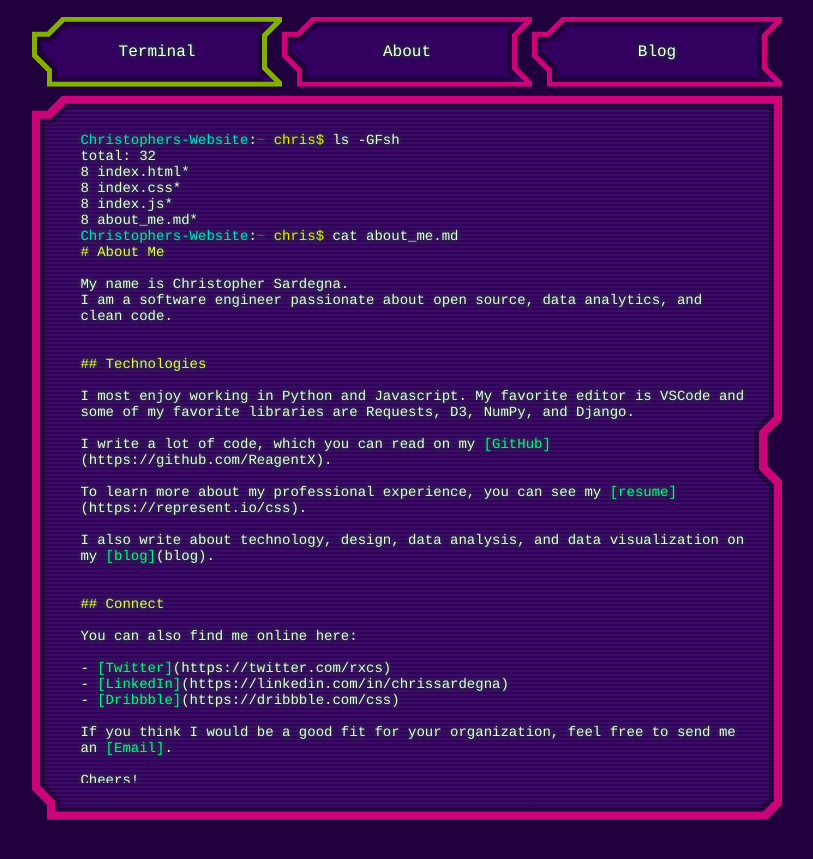
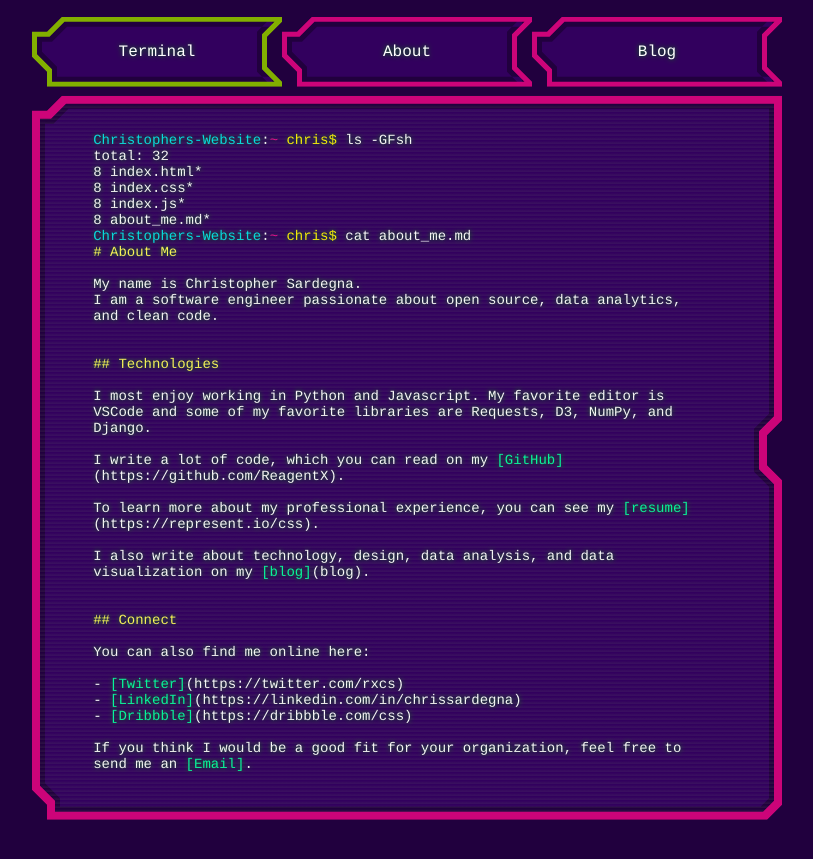
Before and after one commit to ReagentX/reagentx.github.io, a PHP site: page / in a window 1280 px wide. Shown: the top 859 px of the page, without its empty margins (233-1046 px from the left). Run offline with PHP 8.4, Linux system fonts and the light colour scheme.

Commit message:
Fix spacing

```diff
--- a/css/elements.css
+++ b/css/elements.css
@@ -3,8 +3,8 @@
     color: #fff;
     max-width: 750px;
     height: 75%;
-	margin-left: 1vw;
-	margin-right: 1vw;
+	margin-left: 2vw;
+	margin-right: 5vw;
 	margin-top: 3vh;
 	margin-bottom: 3vh;
     font-size: 14px;
```
